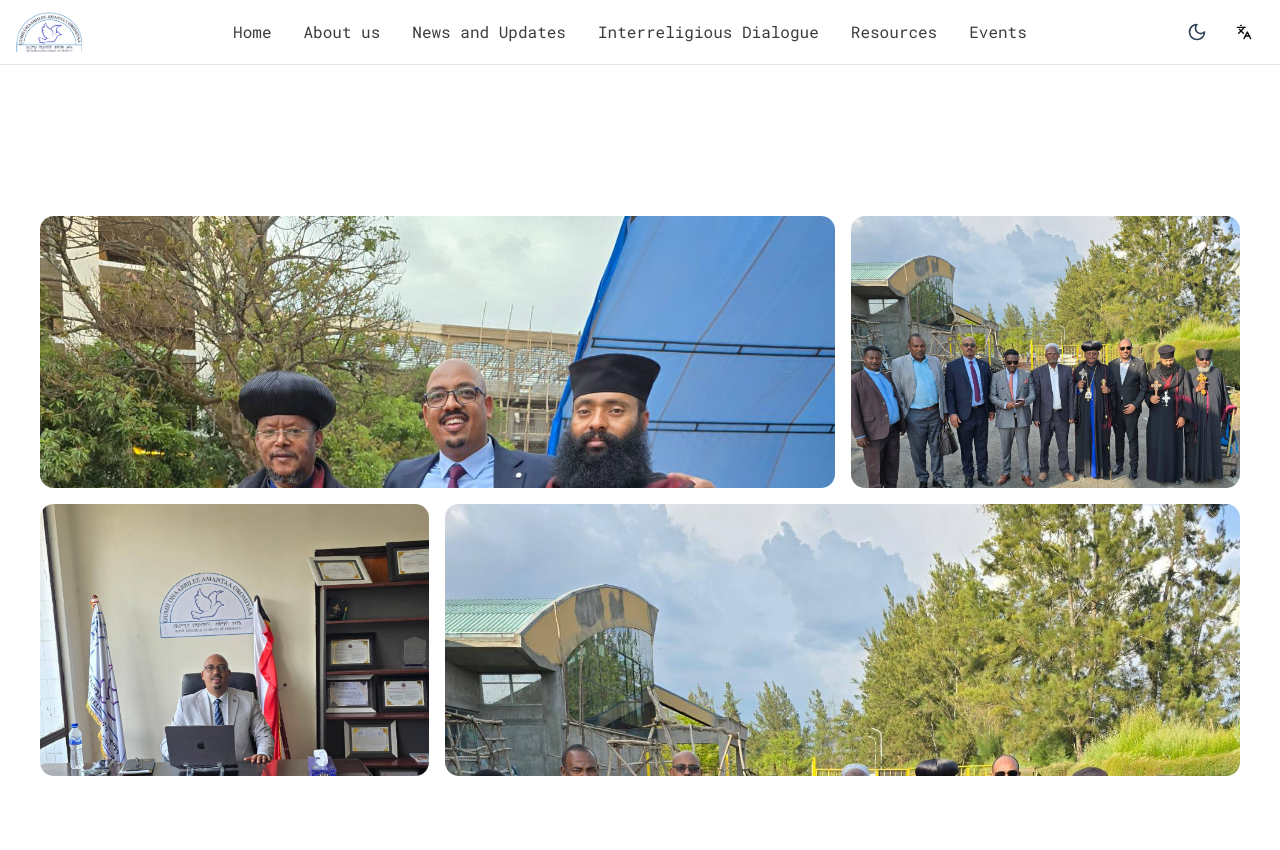
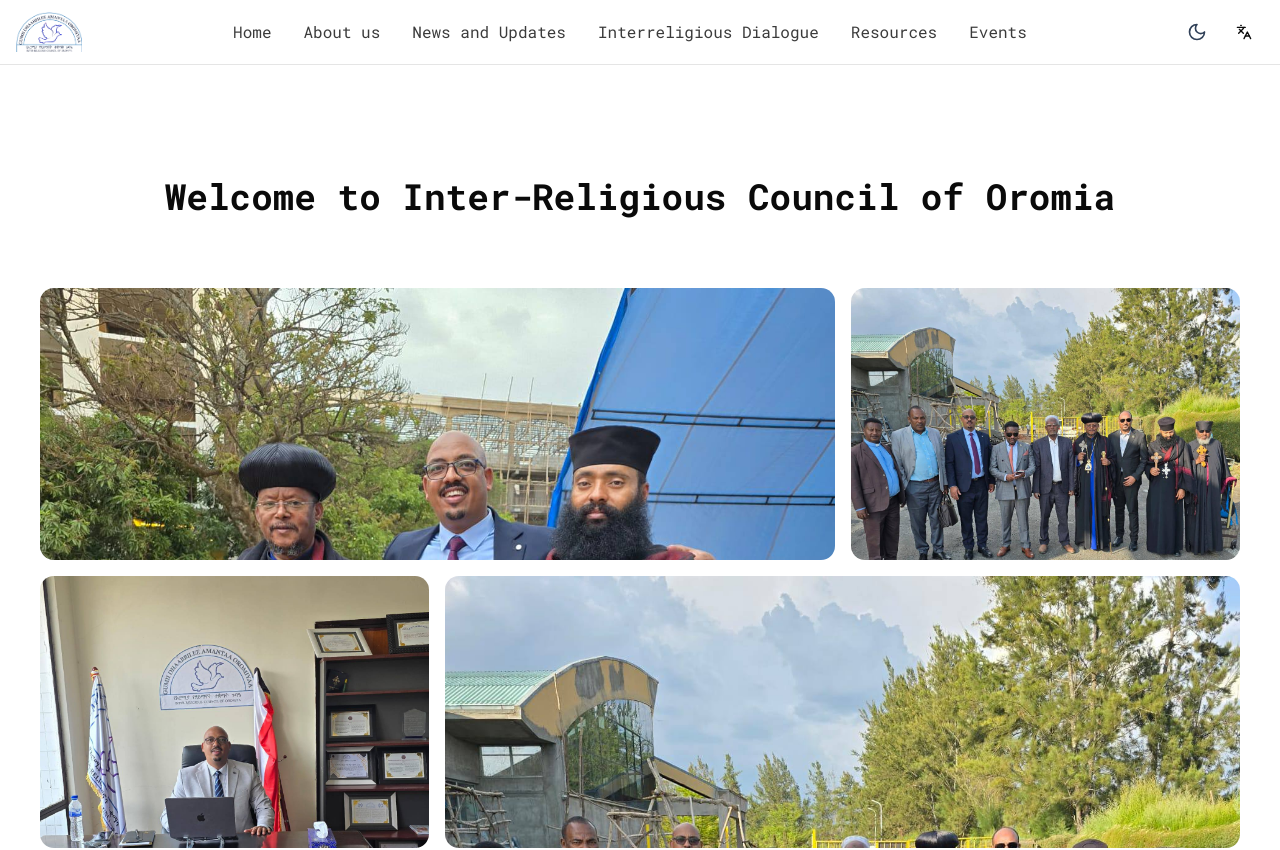
Before and after one commit to JirehGroup/orc, a Next.js app: page / in a window 1280 px wide. Shown: the top 850 px of the page. Built offline with nearby package versions, Linux system fonts and the light colour scheme.

Commit message:
frontend: homepage update with a header

```diff
--- a/src/components/common/Hero.tsx
+++ b/src/components/common/Hero.tsx
@@ -7,6 +7,9 @@
 export function Hero() {
   return (
     <div className="h-screen py-20 w-full">
+      <h1 className="text-4xl text-center font-bold text-dark dark:text-white mb-8">
+        Welcome to Inter-Religious Council of Oromia
+      </h1>
       <LayoutGrid cards={cards} />
     </div>
   );
```
